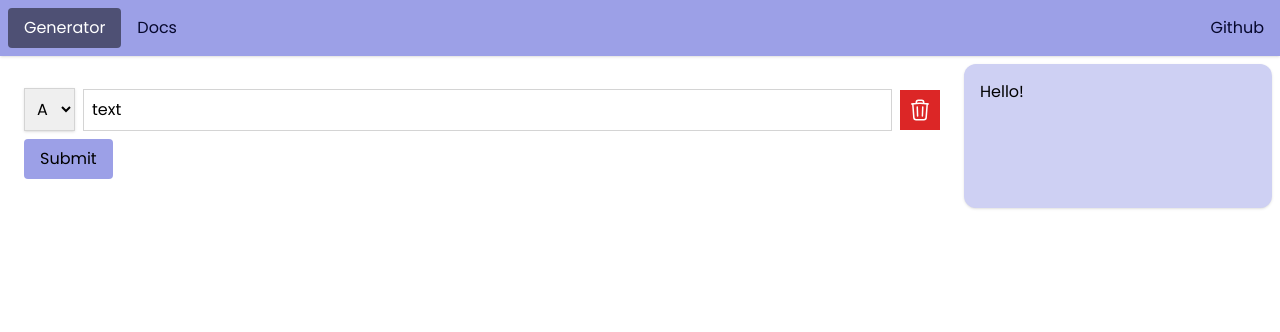
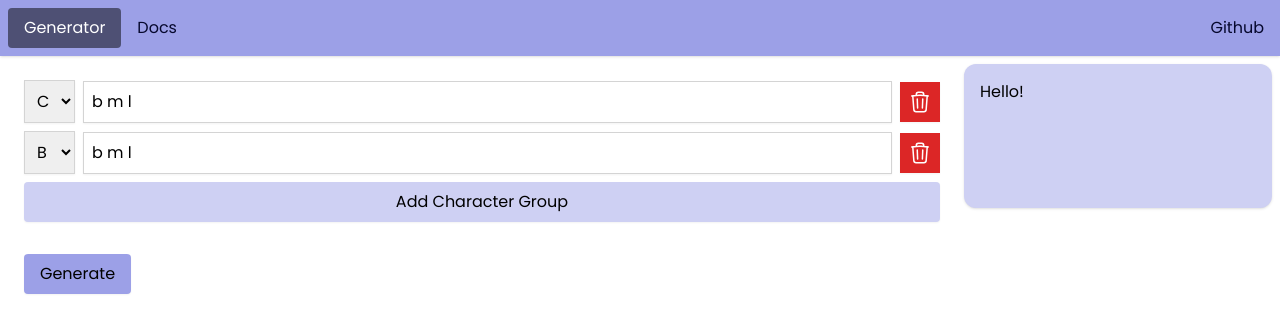
Before and after one commit to CollinBrennan/word-generator, a React (Vite) app: page / in a window 1280 px wide. Shown: the top 332 px of the page. Built offline with nearby package versions, Linux system fonts and the light colour scheme.

Commit message:
Added basic dynamic fields

```diff
--- a/src/components/Form.tsx
+++ b/src/components/Form.tsx
@@ -1,23 +1,39 @@
 import { TrashIcon } from '@heroicons/react/24/outline'
-import { useForm, SubmitHandler } from 'react-hook-form'
+import { useForm, SubmitHandler, useFieldArray } from 'react-hook-form'
 
-type Inputs = {
-  text: string
+export type Inputs = {
+  characterGroups: { label: string; characters: string }[]
 }
 
 function Form() {
-  const {
-    register,
-    handleSubmit,
-    formState: { errors },
-  } = useForm<Inputs>()
+  const form = useForm<Inputs>({
+    defaultValues: {
+      characterGroups: [
+        { label: 'C', characters: 'b m l' },
+        { label: 'B', characters: 'b m l' },
+      ],
+    },
+  })
+
+  const { register, control, handleSubmit, formState } = form
+  const { errors } = formState
+
+  const { fields, append, remove } = useFieldArray({
+    name: 'characterGroups',
+    control,
+  })
 
   const onSubmit: SubmitHandler<Inputs> = (data) => console.log(data)
 
   return (
     <form className="flex flex-col" onSubmit={handleSubmit(onSubmit)}>
-      <div className="flex flex-row items-center gap-2 py-2">
-        <select className="border border-neutral-300 p-2 shadow">
+      <div className="flex flex-col gap-2 pb-8">
+        {fields.map((field, index) => (
+          <div className="flex flex-row items-center gap-2">
+            <select
+              className="border border-neutral-300 p-2 shadow-sm"
+              {...register(`characterGroups.${index}.label`)}
+            >
               <option>A</option>
               <option>B</option>
               <option>C</option>
@@ -26,18 +42,35 @@ function Form() {
               type="text shadow"
               placeholder="test"
               defaultValue="text"
-          className="border border-neutral-300 p-2 flex-grow"
-          {...register('text')}
+              className="border border-neutral-300 p-2 flex-grow shadow-sm"
+              {...register(`characterGroups.${index}.characters`)}
             />
-        <button className="p-2 bg-red-600">
+            {fields.length > 1 && (
+              <button
+                type="button"
+                onClick={() => remove(index)}
+                className="p-2 bg-red-600 shadow-sm"
+              >
                 <TrashIcon className="w-6 text-background" />
+              </button>
+            )}
+          </div>
+        ))}
+
+        <button
+          type="button"
+          className="bg-secondary px-4 py-2 rounded cursor-pointer shadow-sm"
+          onClick={() => append({ label: 'A', characters: 'q z l' })}
+        >
+          Add Character Group
         </button>
       </div>
 
       <div>
         <input
-          className="bg-primary px-4 py-2 rounded cursor-pointer"
+          className="bg-primary px-4 py-2 rounded cursor-pointer shadow-sm"
           type="submit"
+          value="Generate"
         />
       </div>
     </form>
```
Lines whose indentation alone changed are shown as unchanged.
